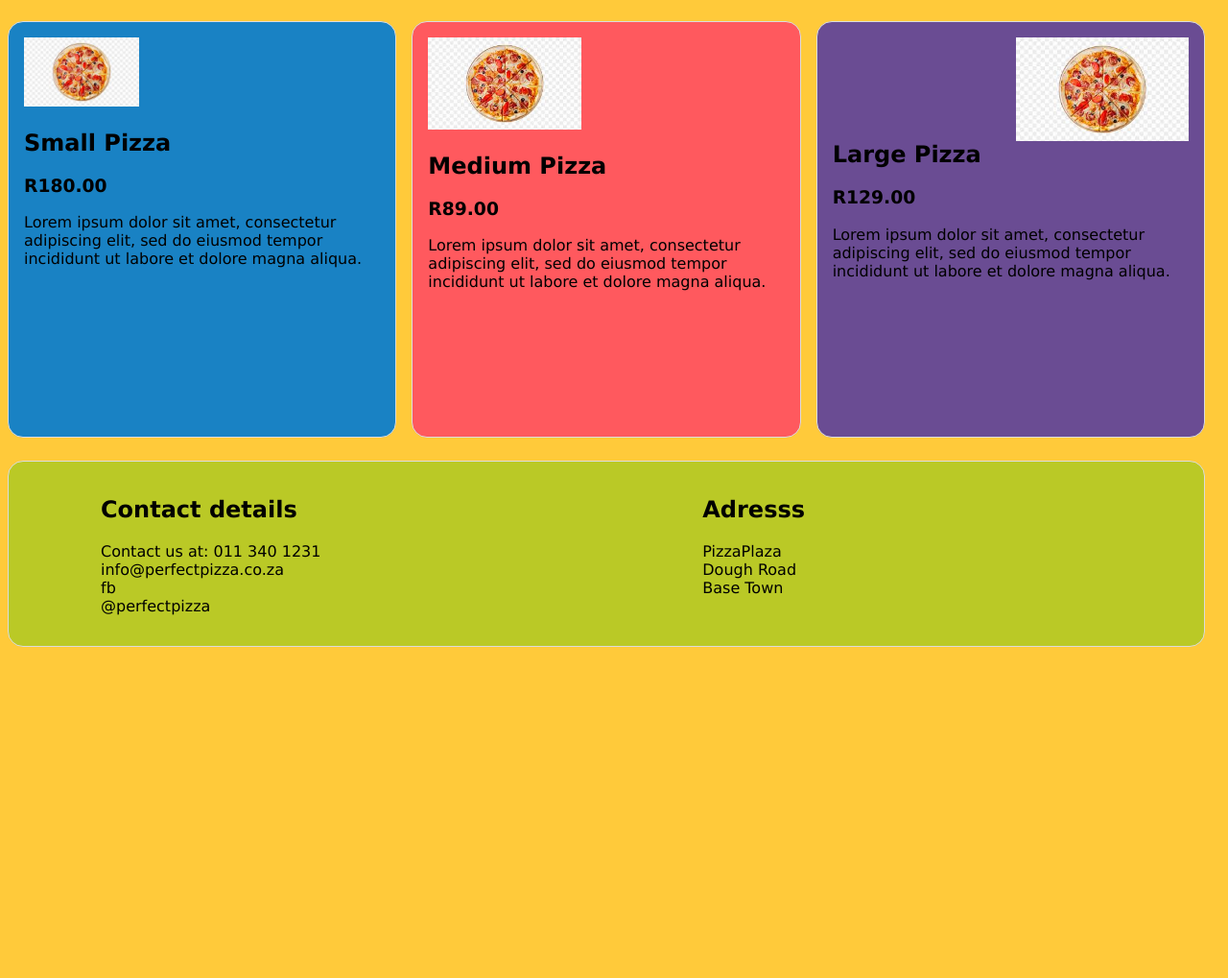
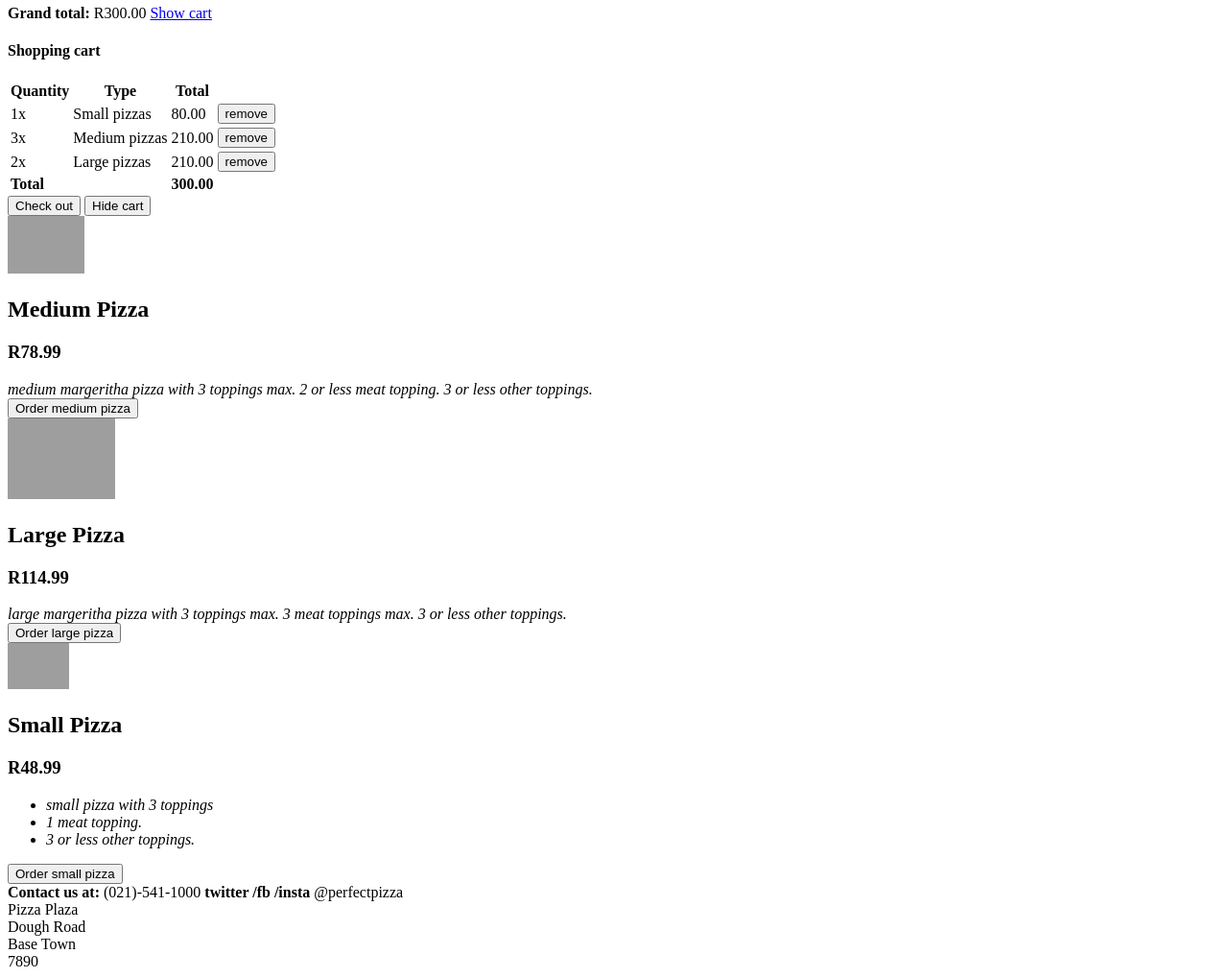
Before and after one commit to motsamaiteboho/perfect-pizza, a plain HTML site: page index.html in a window 1280 px wide. Shown: the part 75-1094 px from the top of the page at 96% size. Before the commit the page ends 800 px from the top, so only its background shows below. Drawn offline with Linux system fonts and the light colour scheme; grey boxes are pictures that could not be loaded.

Commit message:
describing what I've done.

```diff
--- a/index.html
+++ b/index.html
@@ -1,76 +1,135 @@
 <!DOCTYPE html>
-<html lang="en">
-
+<html>
 <head>
-    <meta charset="UTF-8">
-    <meta http-equiv="X-UA-Compatible" content="IE=edge">
-    <meta name="viewport" content="width=device-width, initial-scale=1.0">
-    <title>Perfect-Pizza</title>
-    <link rel="stylesheet" href="style.css">
+  <meta charset="utf-8">
+  <meta name="viewport" content="width=device-width">
+  <title>PerfectPizza</title>
+  <link rel="stylesheet" href="./style.css">
 </head>
-
 <body>
+  <div>
+    <div class="header" >
       <h1>Perfect Pizza</h1>
-    <div class="pizzas">
-        <div class="pizza small_pizza">
-            <img src="pizza_one.jfif" width="120px">
+      <div class="cartTotal" style="margin-left: auto">
+        <strong>Grand total:</strong>
+        <span>R300.00</span>
+        <a href="#">Show cart</a>
+      </div>
+      <div class="cart">
+        <h4>Shopping cart</h4>
+        <table>
+          <tr>
+            <th>
+              Quantity
+            </th>
+            <th>
+              Type
+            </th>
+            <th>
+              Total
+            </th>
+          </tr>
+          <tr>
+            <td>1x</td>
+            <td>Small pizzas</td>
+            <td>80.00</td>
+            <td><button class="btn">remove</button></td>
+          </tr>
+          <tr>
+            <td>3x</td>
+            <td>Medium pizzas</td>
+            <td>210.00</td>
+            <td><button class="btn" >remove</button></td>
+          </tr>
+          <tr>
+            <td>2x</td>
+            <td>Large pizzas</td>
+            <td>210.00</td>
+            <td><button class="btn">remove</button></td>
+          </tr>
+          <tr>
+            <td colspan="2">
+              <strong>Total</strong>
+            </td>
+            <td>
+              <strong>300.00</strong>
+            </td>
+          </tr>
+        </table>
         <div>
-                <h2>Small Pizza</h2>
-                <h3>R180.00</h3>
-                <div>
-                    Lorem ipsum dolor sit amet,
-                    consectetur adipiscing elit, sed do eiusmod tempor incididunt ut labore et dolore magna aliqua.
-                </div>
-            </div>
-
-        </div>
-
-        <div class="pizza medium_pizza">
-            <img src="pizza_one.jfif" width="160px">
-            <div id="content">
-                <h2>Medium Pizza</h2>
-                <h3>R89.00</h3>
-                <div>
-                    Lorem ipsum dolor sit amet,
-                    consectetur adipiscing elit, sed do eiusmod tempor incididunt ut labore et dolore magna aliqua.
+          <button class="btn">Check out</button>
+          <button class="btn">Hide cart</button>
         </div>
       </div>
     </div>
-
-        <div class="pizza large_pizza">
-            <img src="pizza_one.jfif" width="180px">
-            <div id="content">
+    <div class="specials">
+      <div class="medium">
+        <div class="info">
+          <img src="https://image.shutterstock.com/image-vector/italian-pizza-tomato-sausage-olive-600w-554691619.jpg"
+            alt="">
+          <h2>Medium Pizza</h2>
+          <h3>R78.99</h3>
+          <i>
+            medium margeritha pizza with 3 toppings max.
+            2 or less meat topping.
+            3 or less other toppings.
+          </i>
+        </div>
+        <div class="orderBox">
+          <button class="btn" style="margin-left: auto">Order medium pizza</button>
+        </div>
+      </div>
+      <div class="large">
+        <div class="info">
+          <img src="https://image.shutterstock.com/image-vector/italian-pizza-tomato-sausage-olive-600w-554691619.jpg"
+            alt="">
           <h2>Large Pizza</h2>
-                <h3>R129.00</h3>
-                <div>
-                    Lorem ipsum dolor sit amet,
-                    consectetur adipiscing elit, sed do eiusmod tempor incididunt ut labore et dolore magna aliqua.
+          <h3>R114.99</h3>
+          <i>
+            large margeritha pizza with 3 toppings max.
+            3 meat toppings max.
+            3 or less other toppings.
+          </i>
+        </div>
+        <div class="orderBox" >
+          <button class="btn" style="margin-left: auto">Order large pizza</button>
+        </div>
+      </div>
+      <div class="small">
+        <div class="info">
+          <img src="https://image.shutterstock.com/image-vector/italian-pizza-tomato-sausage-olive-600w-554691619.jpg"
+            alt="">
+          <h2>Small Pizza</h2>
+          <h3>R48.99</h3>
+          <i>
+            <ul>
+              <li>small pizza with 3 toppings</li>
+              <li>1 meat topping.</li>
+              <li>3 or less other toppings.</li>
+            </ul>
+          </i>
+        </div>
+        <div class="orderBox">
+          <button class="btn" style="margin-left: auto">Order small pizza</button>
         </div>
       </div>
     </div>
+    <div class="footer">
+      <div class="contact">
+        <strong>Contact us at:</strong>
+        (021)-541-1000
+        <strong>twitter /fb /insta </strong> @perfectpizza
       </div>
-
-    <div class="pizza contact_us">
-        <div class="footer_left">
-            <h2>Contact details</h2>
-            Contact us at: 011 340 1231 <br>
-            info@perfectpizza.co.za<br>
-            fb <br>
-            @perfectpizza
+      <div class="address">
+        Pizza Plaza
+        <br>
+        Dough Road
+        <br>
+        Base Town
+        <br>
+        7890
       </div>
-        <div class="footer_right">
-            <h2>Adresss</h2>
-            PizzaPlaza <br>
-            Dough Road <br>
-            Base Town
     </div>
-
-
   </div>
-
-
-
-
 </body>
-
 </html>
--- a/style.css
+++ b/style.css
@@ -1,18 +1,17 @@
-body {
+/* body {
     background-color: #FFCA3A;
     font-family: Verdana, Geneva, Tahoma, sans-serif;
 }
 h1 {
     text-align: center;
 }
-/* .pizza3{
+.pizza3{
     float: right;
     position: absolute;
     right: 15px;
-}  */
+}
 
 .pizza{
-    /*BOX-MODEL*/
     border: 1px solid gainsboro;
     padding: 1em;
     margin: 1em;
@@ -21,9 +20,6 @@ h1 {
     border-radius: 1em;
     height: 25em;
 
-    /*width:20em;
-    display: inline-block;
-    min-height: 30em;*/
 }
 
 .medium_pizza {
@@ -37,7 +33,6 @@ h1 {
 }
 .large_pizza {
     background-color: #6A4C93;
-    /* position: relative; */
 }
 
 .small_pizza {
@@ -57,7 +52,6 @@ h1 {
     padding-right: 2em;
 }
 @media(min-width:960px){
-    /*apply this css if the page is wider than 960px*/
     .pizzas {
         display: flex;
     }
@@ -69,4 +63,10 @@ h1 {
         float: right;
         padding-right: 25em;
     }
-}
+} */
+
+.small img { width: 4em; }
+
+.medium img { width: 5em; }
+
+.large img { width: 7em; }
```
Lines whose indentation alone changed are shown as unchanged.
